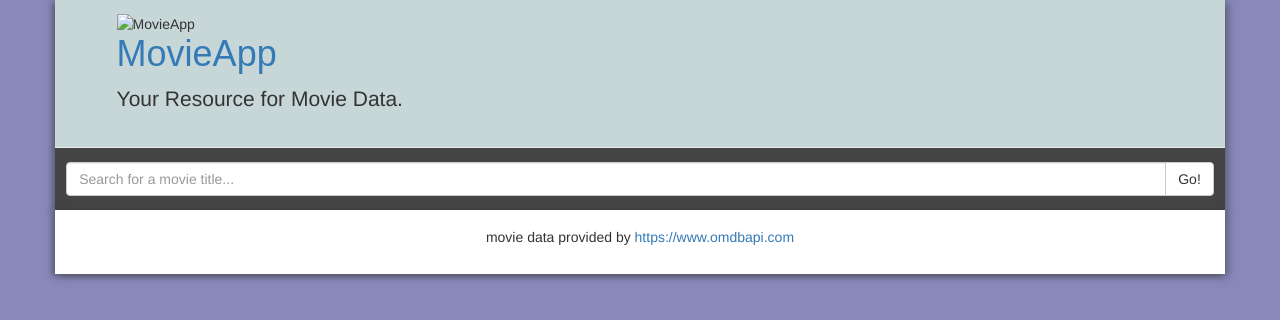
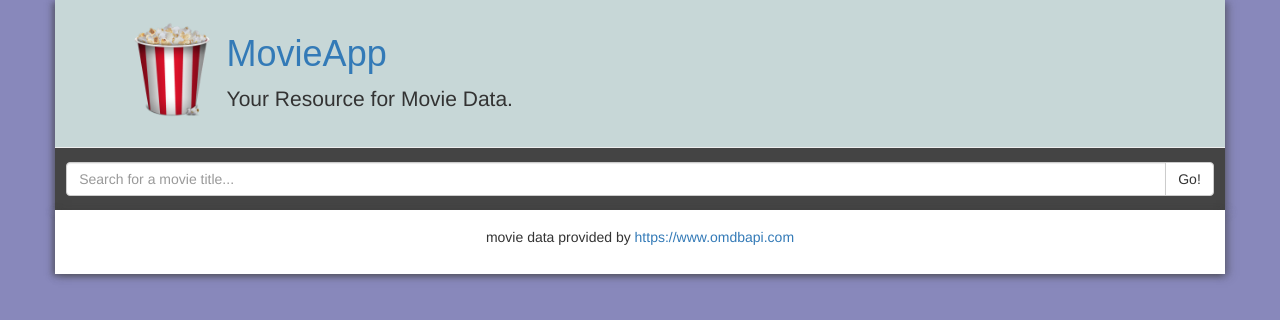
Before and after one commit to krisheinrich/movie-app, a website: page src/index.html in a window 1280 px wide. Drawn offline with nearby package versions, Linux system fonts and the light colour scheme; some packages are replaced by stand-ins of ours; the site is published under a folder, as on GitHub Pages, so addresses that start at the root find nothing; a script that the page names is missing.

Commit message:
change favicon filepath

```diff
--- a/src/index.html
+++ b/src/index.html
@@ -5,7 +5,7 @@
   <meta name="viewport" content="width=device-width, initial-scale=1.0">
   <meta http-equiv="X-UA-Compatible" content="ie=edge">
   <title>Movie App</title>
-  <link rel="shortcut icon" type="image/png" href="/favicon.png"/>
+  <link rel="shortcut icon" type="image/png" href="./favicon.png"/>
   <link rel="stylesheet" href="https://maxcdn.bootstrapcdn.com/bootstrap/3.3.5/css/bootstrap.min.css">
   <link rel="stylesheet" href="style.css">
 </head>
@@ -13,7 +13,7 @@
   <div class="header">
     <div class="container">
       <div class="page-header">
-        <img id="popcorn-logo" src="/favicon.png" alt="MovieApp"/>
+        <img id="popcorn-logo" src="./favicon.png" alt="MovieApp"/>
         <h1 class="site-title"><a href="#/">MovieApp</a></h1>
         <p class="lead">Your Resource for Movie Data.</p>
       </div>
```
